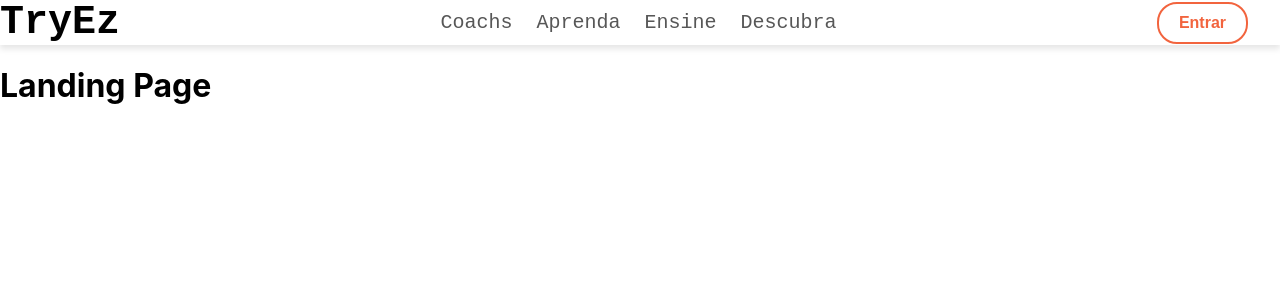
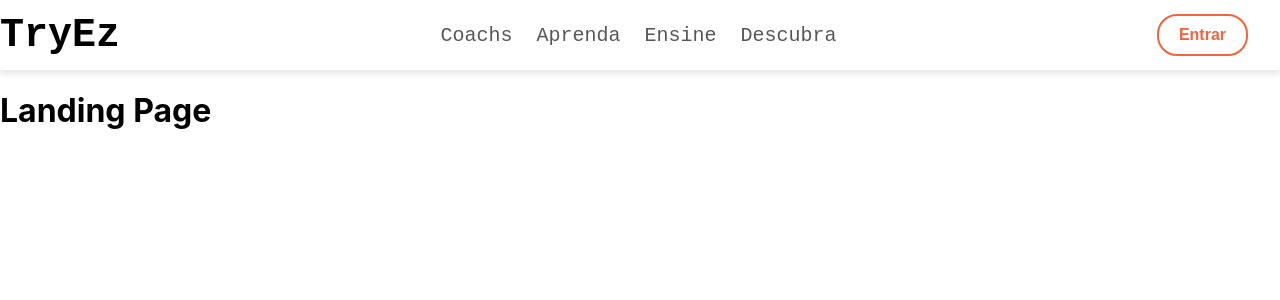
Before and after one commit to oddcaio/plataforma-tryez, a React (Create React App) app: page / in a window 1280 px wide. Shown: the top 300 px of the page. Built offline with nearby package versions, Linux system fonts and the light colour scheme; the HTML template or start-up script is replaced by a standard one; a web font is replaced by a local one.

Commit message:
header arrumado

```diff
--- a/src/components/header/Header.css
+++ b/src/components/header/Header.css
@@ -2,11 +2,13 @@
   box-sizing: border-box;
   display: flex;
   align-items: center;
+  justify-content: space-between;
   gap: 10px;
   padding-right: 32px;
   width: 100%;
   margin: 0;
   box-shadow: 0 4px 6px rgba(0,0,0,0.1);
+  height: 70px;
 }
 
 .logo {
@@ -17,7 +19,7 @@
 }
 
 .header > nav {
-  flex: 1;
+  flex: none;
 }
 
 .nav-list {
@@ -27,6 +29,7 @@
   list-style: none;
   margin: 0;
   padding: 0;
+   margin: 0 auto;
 }
 
 .nav-list a {
@@ -42,7 +45,6 @@
 }
 
 .btn-login {
-  margin-left: auto;
   color: #F2643E;
   padding: 10px 20px;
   border: 2px solid #F2643E;
```
